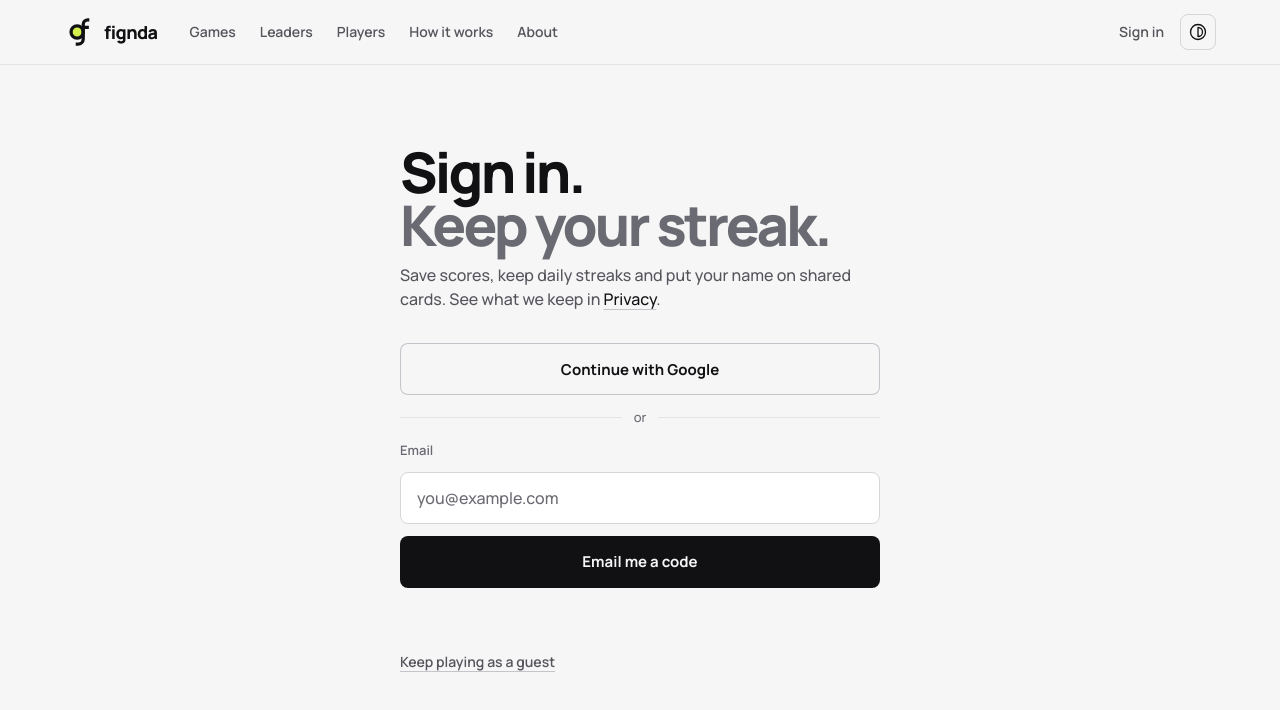
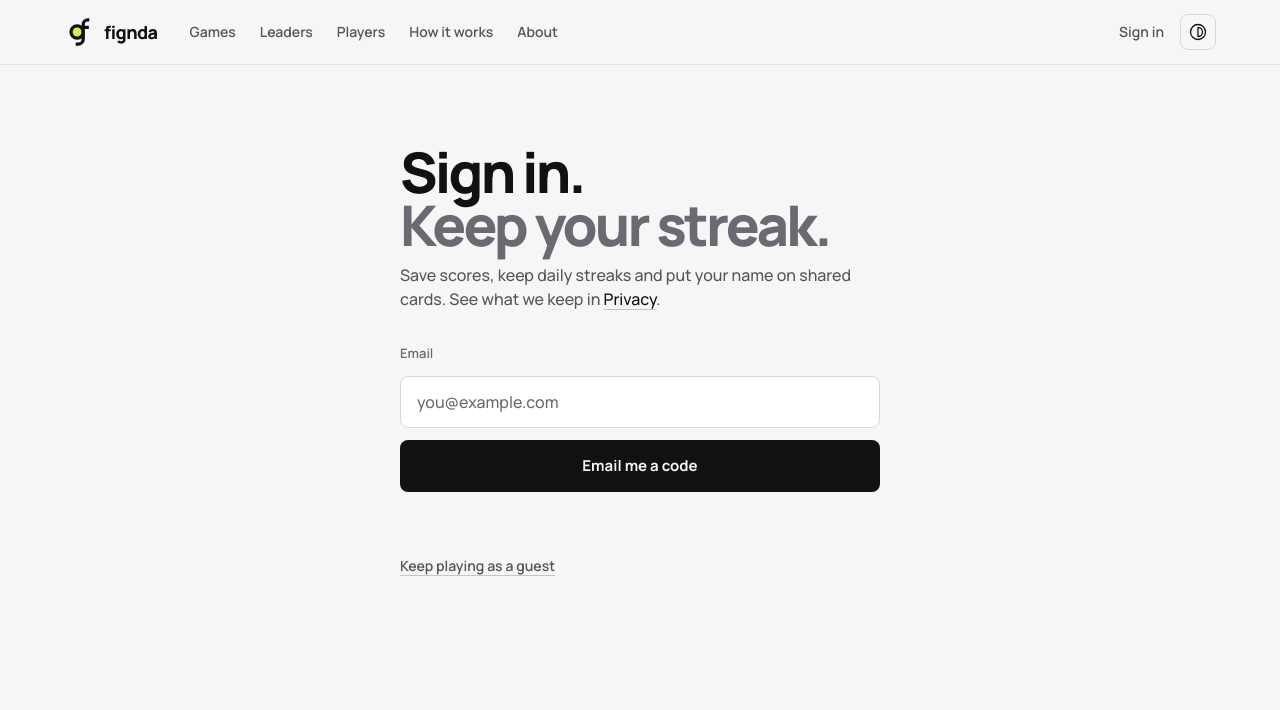
Before and after one commit to thechibuzornwachukwu/fignda, a React (Vite) app: page /signin in a window 1280 px wide. Shown: the top 710 px of the page. Built offline with nearby package versions, Linux system fonts and the light colour scheme; no server answers.

Commit message:
Sign in: show Google only when the provider is configured (VITE_GOOGLE_AUTH=1)

```diff
--- a/src/routes/SignIn.tsx
+++ b/src/routes/SignIn.tsx
@@ -11,6 +11,8 @@ import styles from './SignIn.module.css';
 
 const EMAIL_RE = /^[^\s@]+@[^\s@]+\.[^\s@]+$/;
 const RESEND_AFTER = 30;
+/** Google sign in shows only when the provider is configured. */
+const GOOGLE = import.meta.env.VITE_GOOGLE_AUTH === '1';
 
 type Step = 'start' | 'code' | 'profile';
 
@@ -249,6 +251,8 @@ export function SignIn() {
         </p>
       </div>
       <form className={styles.fields} onSubmit={sendCode} noValidate>
+        {GOOGLE && (
+          <>
             <Button variant="secondary" onClick={google} className={styles.tall}>
               Continue with Google
             </Button>
@@ -257,6 +261,8 @@ export function SignIn() {
               or
               <span />
             </div>
+          </>
+        )}
         <Field
           label="Email"
           type="email"
--- a/src/vite-env.d.ts
+++ b/src/vite-env.d.ts
@@ -9,6 +9,8 @@ interface ImportMetaEnv {
   readonly VITE_API_URL?: string;
   /** "1" only in e2e builds: enables the test card harness. */
   readonly VITE_E2E?: string;
+  /** "1" shows Continue with Google. Set it only once the Google provider is configured in Supabase. */
+  readonly VITE_GOOGLE_AUTH?: string;
 }
 
 interface ImportMeta {
```
Also changed, not shown: 1 other file (tests, documents, lock files or other folders). Lines whose indentation alone changed are shown as unchanged.
